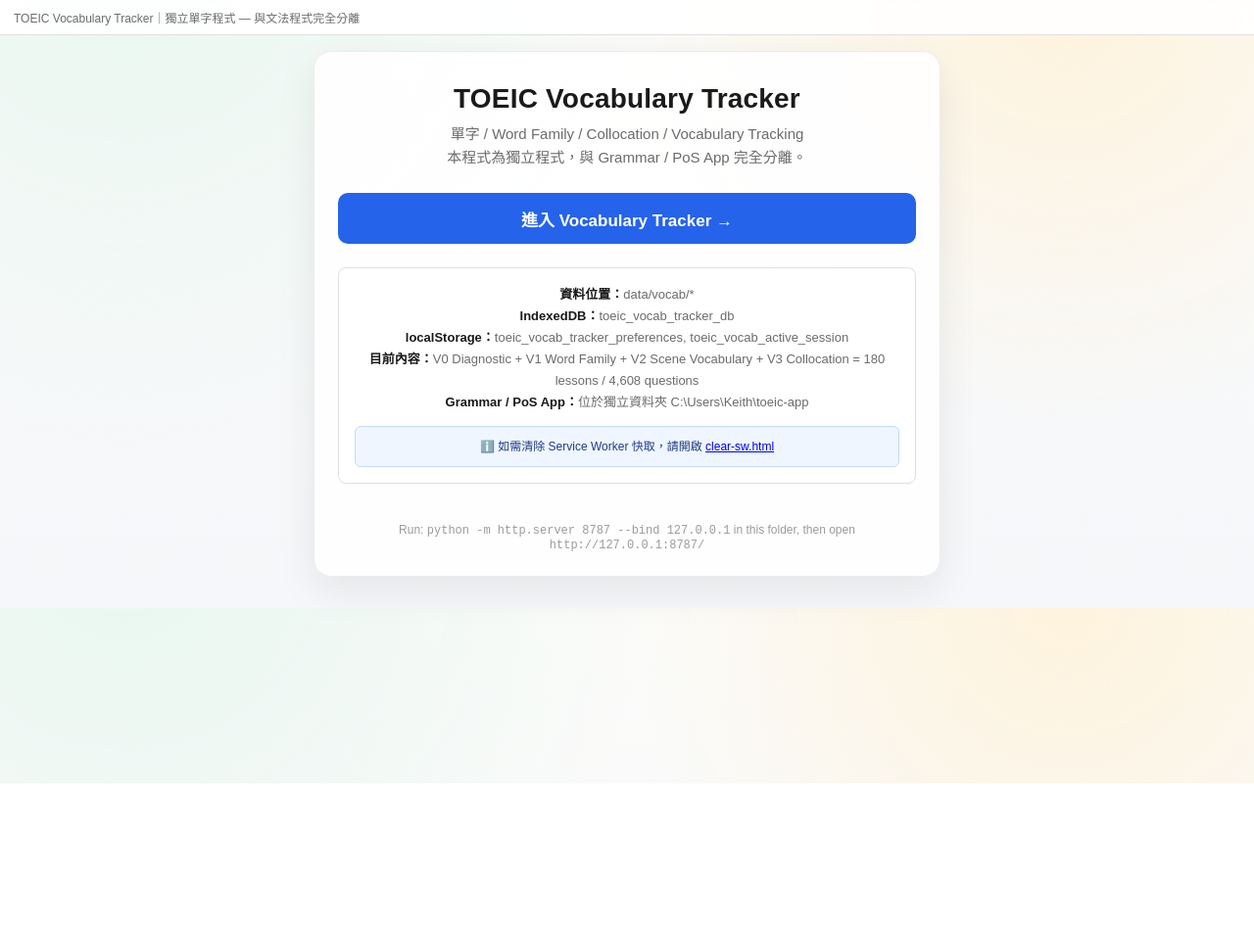
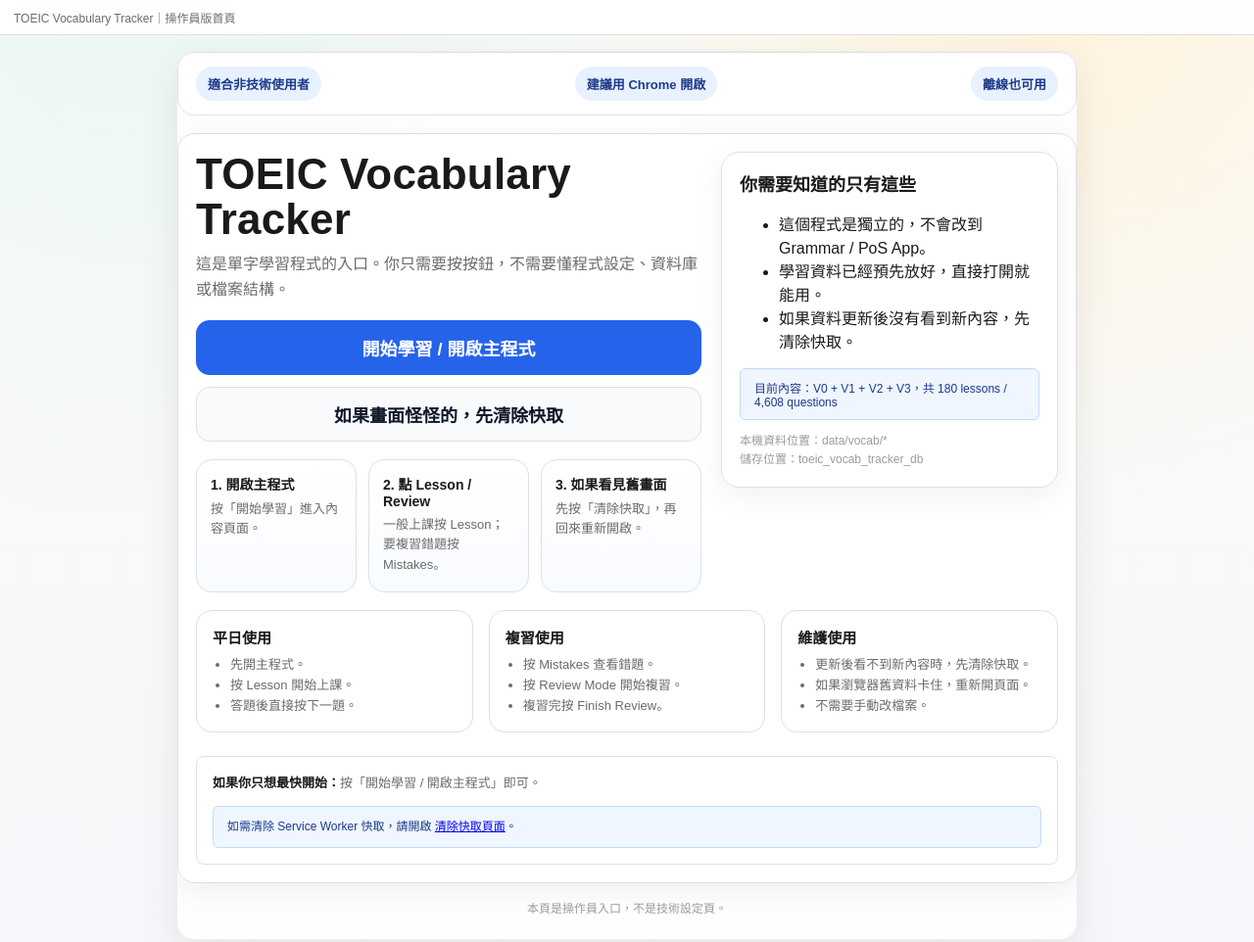
Before and after one commit to hn2820one-debug/Toeic_Vorb, a website: page index.html in a window 1280 px wide. Shown: the top 962 px of the page at 98% size. Before the commit the page ends 800 px from the top, so only its background shows below. Drawn offline with Linux system fonts and the light colour scheme.

Commit message:
Make launcher operator friendly

```diff
--- a/index.html
+++ b/index.html
@@ -3,42 +3,119 @@
 <head>
   <meta charset="utf-8">
   <meta name="viewport" content="width=device-width, initial-scale=1">
-  <title>TOEIC Vocabulary Tracker</title>
+  <title>TOEIC Vocabulary Tracker - 操作員入口</title>
   <link rel="manifest" href="./manifest.json">
+  <link rel="apple-touch-icon" href="./icons/icon-192.svg">
   <link rel="stylesheet" href="./css/base.css">
   <style>
     .launcher-shell {
-      width: min(640px, calc(100% - 18px));
+      width: min(920px, calc(100% - 18px));
+    }
+    .launcher-top {
+      display: flex;
+      justify-content: space-between;
+      gap: 16px;
+      align-items: center;
+      margin-bottom: 18px;
+      padding: 14px 18px;
+      border: 1px solid var(--border);
+      border-radius: 18px;
+      background: rgba(255, 255, 255, 0.82);
+      -webkit-backdrop-filter: blur(8px);
+      backdrop-filter: blur(8px);
+    }
+    .launcher-badge {
+      display: inline-flex;
+      align-items: center;
+      gap: 8px;
+      padding: 8px 12px;
+      border-radius: 999px;
+      background: #e8f1ff;
+      color: #1e3a8a;
+      font-size: 13px;
+      font-weight: 700;
+      white-space: nowrap;
     }
     .launcher-hero {
-      padding: 32px 24px 24px;
-      text-align: center;
+      padding: 28px 24px 24px;
+      text-align: left;
+    }
+    .launcher-hero-grid {
+      display: grid;
+      grid-template-columns: minmax(0, 1.2fr) minmax(280px, 0.8fr);
+      gap: 20px;
+      align-items: start;
+    }
+    .launcher-hero {
+      padding: 0;
     }
     .launcher-hero h1 {
-      margin: 0 0 8px;
-      font-size: 28px;
+      margin: 0 0 10px;
+      font-size: clamp(30px, 4vw, 44px);
+      line-height: 1.05;
     }
     .launcher-hero p {
-      margin: 0 0 24px;
+      margin: 0;
       color: var(--text-secondary);
-      font-size: 15px;
+      font-size: 16px;
       line-height: 1.6;
     }
-    .launcher-open {
+    .launcher-card {
+      padding: 18px;
+      border: 1px solid var(--border);
+      border-radius: 18px;
+      background: #fff;
+      box-shadow: 0 8px 30px rgba(15, 23, 42, 0.06);
+    }
+    .launcher-open,
+    .launcher-secondary {
       display: inline-flex;
       align-items: center;
       justify-content: center;
       width: 100%;
-      min-height: 52px;
-      border-radius: 10px;
+      min-height: 56px;
+      border-radius: 14px;
       color: #fff;
       background: #2563eb;
-      font-size: 17px;
+      font-size: 18px;
       font-weight: 800;
       text-decoration: none;
       transition: background 0.12s ease;
     }
     .launcher-open:hover { background: #1d4ed8; }
+    .launcher-secondary {
+      color: #0f172a;
+      background: #f8fafc;
+      border: 1px solid var(--border);
+    }
+    .launcher-secondary:hover { background: #eef2ff; }
+    .launcher-actions {
+      display: grid;
+      gap: 12px;
+      margin-top: 18px;
+    }
+    .launcher-steps {
+      display: grid;
+      gap: 12px;
+      margin-top: 18px;
+      grid-template-columns: repeat(3, minmax(0, 1fr));
+    }
+    .launcher-step {
+      padding: 14px 14px 16px;
+      border-radius: 16px;
+      border: 1px solid var(--border);
+      background: linear-gradient(180deg, #ffffff 0%, #f8fbff 100%);
+    }
+    .launcher-step strong {
+      display: block;
+      margin-bottom: 6px;
+      font-size: 14px;
+    }
+    .launcher-step span {
+      color: var(--text-secondary);
+      font-size: 13px;
+      line-height: 1.6;
+    }
     .launcher-info {
       margin-top: 24px;
       padding: 16px;
@@ -50,6 +127,35 @@
       line-height: 1.7;
     }
     .launcher-info strong { color: var(--text-primary); }
+    .launcher-grid {
+      display: grid;
+      grid-template-columns: repeat(3, minmax(0, 1fr));
+      gap: 16px;
+      margin-top: 18px;
+    }
+    .launcher-box {
+      padding: 16px;
+      border-radius: 16px;
+      border: 1px solid var(--border);
+      background: rgba(255, 255, 255, 0.88);
+    }
+    .launcher-box h2 {
+      margin: 0 0 8px;
+      font-size: 15px;
+    }
+    .launcher-box-title {
+      margin: 0 0 10px;
+      font-size: 18px;
+    }
+    .launcher-box p, .launcher-box li {
+      color: var(--text-secondary);
+      font-size: 13px;
+      line-height: 1.6;
+    }
+    .launcher-box ul {
+      margin: 0;
+      padding-left: 18px;
+    }
     .launcher-footer {
       padding: 16px 24px 24px;
       font-size: 12px;
@@ -65,29 +171,116 @@
       color: #1e3a8a;
       font-size: 12px;
     }
+    .launcher-quiet {
+      color: var(--text-tertiary);
+      font-size: 12px;
+      line-height: 1.6;
+      margin-top: 12px;
+    }
+    @media (max-width: 820px) {
+      .launcher-top,
+      .launcher-hero-grid,
+      .launcher-grid,
+      .launcher-steps {
+        grid-template-columns: 1fr;
+      }
+      .launcher-top {
+        flex-direction: column;
+        align-items: flex-start;
+      }
+    }
   </style>
 </head>
 <body>
-  <div class="top-strip">TOEIC Vocabulary Tracker｜獨立單字程式 — 與文法程式完全分離</div>
+  <div class="top-strip">TOEIC Vocabulary Tracker｜操作員版首頁</div>
   <main class="app-shell launcher-shell">
-    <header class="launcher-hero">
-      <h1 class="page-title">TOEIC Vocabulary Tracker</h1>
-      <p>單字 / Word Family / Collocation / Vocabulary Tracking<br>
-         本程式為獨立程式，與 Grammar / PoS App 完全分離。</p>
-      <a class="launcher-open" href="./tracker.html">進入 Vocabulary Tracker →</a>
-      <div class="launcher-info">
-        <strong>資料位置：</strong>data/vocab/*<br>
-        <strong>IndexedDB：</strong>toeic_vocab_tracker_db<br>
-        <strong>localStorage：</strong>toeic_vocab_tracker_preferences, toeic_vocab_active_session<br>
-        <strong>目前內容：</strong>V0 Diagnostic + V1 Word Family + V2 Scene Vocabulary + V3 Collocation = 180 lessons / 4,608 questions<br>
-        <strong>Grammar / PoS App：</strong>位於獨立資料夾 C:\Users\Keith\toeic-app
-        <div class="launcher-note">
-          ℹ️ 如需清除 Service Worker 快取，請開啟 <a href="./clear-sw.html">clear-sw.html</a>
+    <header class="launcher-top">
+      <div class="launcher-badge">適合非技術使用者</div>
+      <div class="launcher-badge">建議用 Chrome 開啟</div>
+      <div class="launcher-badge">離線也可用</div>
+    </header>
+
+    <section class="launcher-card launcher-hero">
+      <div class="launcher-hero-grid">
+        <div>
+          <h1 class="page-title">TOEIC Vocabulary Tracker</h1>
+          <p>這是單字學習程式的入口。你只需要按按鈕，不需要懂程式設定、資料庫或檔案結構。</p>
+
+          <div class="launcher-actions">
+            <a class="launcher-open" href="./tracker.html">開始學習 / 開啟主程式</a>
+            <a class="launcher-secondary" href="./clear-sw.html">如果畫面怪怪的，先清除快取</a>
+          </div>
+
+          <div class="launcher-steps">
+            <div class="launcher-step">
+              <strong>1. 開啟主程式</strong>
+              <span>按「開始學習」進入內容頁面。</span>
+            </div>
+            <div class="launcher-step">
+              <strong>2. 點 Lesson / Review</strong>
+              <span>一般上課按 Lesson；要複習錯題按 Mistakes。</span>
+            </div>
+            <div class="launcher-step">
+              <strong>3. 如果看見舊畫面</strong>
+              <span>先按「清除快取」，再回來重新開啟。</span>
+            </div>
+          </div>
+        </div>
+
+        <aside class="launcher-card">
+          <h2 class="launcher-box-title">你需要知道的只有這些</h2>
+          <ul>
+            <li>這個程式是獨立的，不會改到 Grammar / PoS App。</li>
+            <li>學習資料已經預先放好，直接打開就能用。</li>
+            <li>如果資料更新後沒有看到新內容，先清除快取。</li>
+          </ul>
+          <div class="launcher-note">
+            目前內容：V0 + V1 + V2 + V3，共 180 lessons / 4,608 questions
+          </div>
+          <div class="launcher-quiet">
+            本機資料位置：data/vocab/*<br>
+            儲存位置：toeic_vocab_tracker_db
+          </div>
+        </aside>
+      </div>
+
+      <div class="launcher-grid">
+        <div class="launcher-box">
+          <h2>平日使用</h2>
+          <ul>
+            <li>先開主程式。</li>
+            <li>按 Lesson 開始上課。</li>
+            <li>答題後直接按下一題。</li>
+          </ul>
+        </div>
+        <div class="launcher-box">
+          <h2>複習使用</h2>
+          <ul>
+            <li>按 Mistakes 查看錯題。</li>
+            <li>按 Review Mode 開始複習。</li>
+            <li>複習完按 Finish Review。</li>
+          </ul>
+        </div>
+        <div class="launcher-box">
+          <h2>維護使用</h2>
+          <ul>
+            <li>更新後看不到新內容時，先清除快取。</li>
+            <li>如果瀏覽器舊資料卡住，重新開頁面。</li>
+            <li>不需要手動改檔案。</li>
+          </ul>
         </div>
       </div>
-    </header>
+
+      <div class="launcher-info">
+        <strong>如果你只想最快開始：</strong>按「開始學習 / 開啟主程式」即可。
+        <div class="launcher-note">
+          如需清除 Service Worker 快取，請開啟 <a href="./clear-sw.html">清除快取頁面</a>。
+        </div>
+      </div>
+    </section>
+
     <footer class="launcher-footer">
-      Run: <code>python -m http.server 8787 --bind 127.0.0.1</code> in this folder, then open <code>http://127.0.0.1:8787/</code>
+      本頁是操作員入口，不是技術設定頁。
     </footer>
   </main>
   <script>
```
